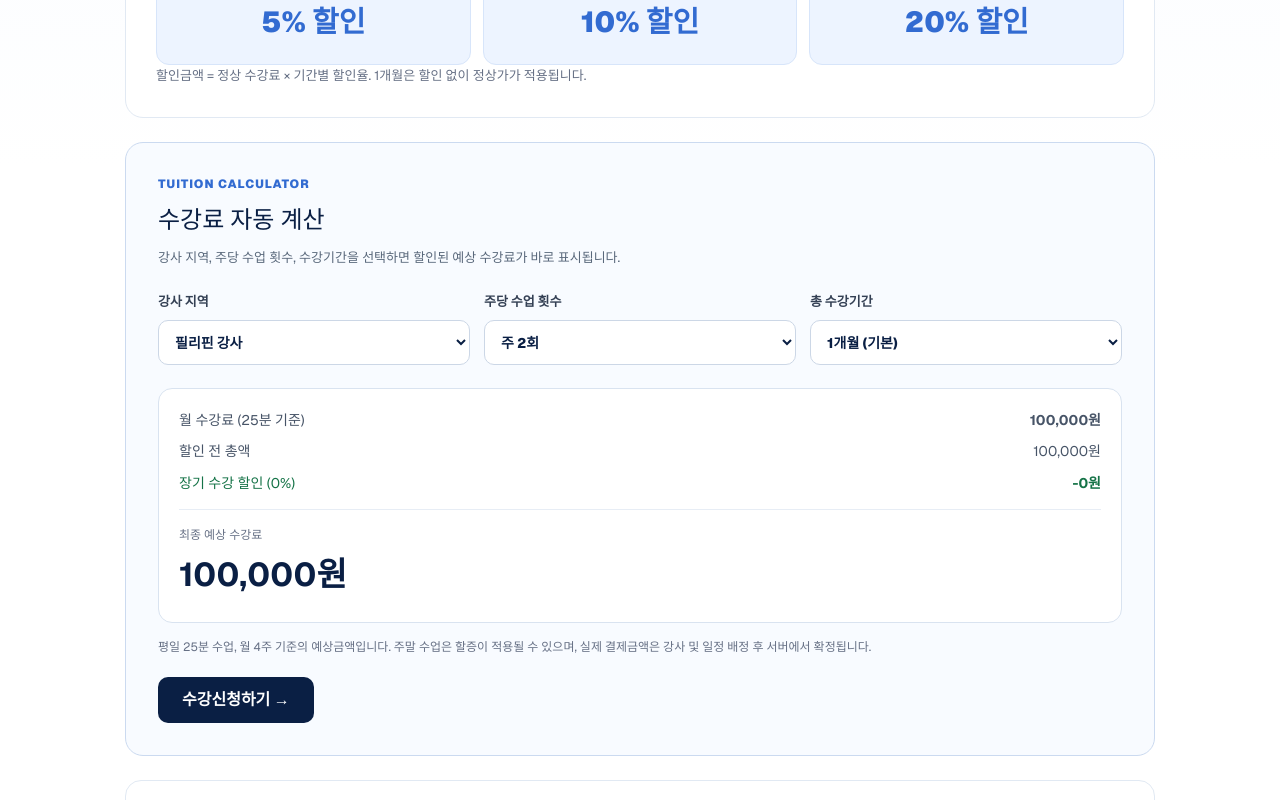
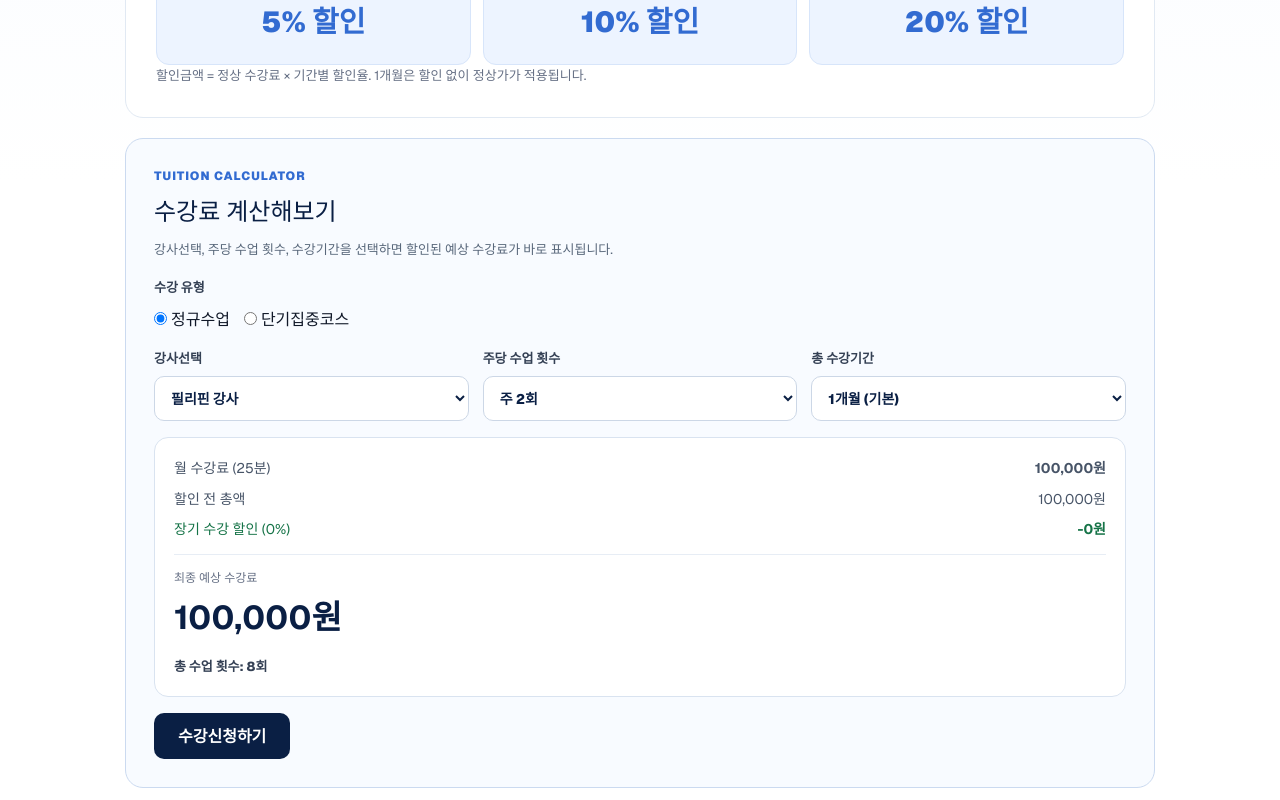
Before and after one commit to buyallkorea/talkly-platform, a Next.js app: page /tuition in a window 1280 px wide. Shown: the part 800-1600 px from the top of the page. Built offline with nearby package versions, Linux system fonts and the light colour scheme.

Commit message:
feat: streamline tuition information and lesson count preview

```diff
--- a/components/TuitionCalculator.tsx
+++ b/components/TuitionCalculator.tsx
@@ -9,7 +9,6 @@ import {
   type TuitionRegion,
   tuitionAmount,
 } from "@/lib/tuition";
-
 
 type Props = {
   region?: TuitionRegion;
@@ -25,14 +24,8 @@ type Props = {
 
 const won = (value: number) => value.toLocaleString("ko-KR") + "원";
 const inputStyle = {
-  width: "100%",
-  minHeight: "45px",
-  padding: "10px 12px",
-  color: "#0A1F44",
-  background: "#fff",
-  border: "1px solid #ccd7e6",
-  borderRadius: "10px",
-  fontSize: "14px",
+  width: "100%", minHeight: 45, padding: "10px 12px", color: "#0A1F44",
+  background: "#fff", border: "1px solid #ccd7e6", borderRadius: 10, fontSize: 14,
 } as const;
 
 export default function TuitionCalculator({
@@ -43,31 +36,49 @@ export default function TuitionCalculator({
   const [ownRegion, setOwnRegion] = useState<TuitionRegion>("philippines");
   const [ownWeekly, setOwnWeekly] = useState(2);
   const [ownMonths, setOwnMonths] = useState<TuitionMonths>(1);
+  const [courseType, setCourseType] = useState<"regular" | "intensive">("regular");
+  const [intensiveCount, setIntensiveCount] = useState(1);
   const actualRegion = region ?? ownRegion;
   const actualWeekly = weekly ?? ownWeekly;
   const actualMonths = months ?? ownMonths;
   const price = tuitionAmount(actualRegion, actualWeekly, actualMonths);
-  const consultationOnly = lessonMinutes !== 25;
-
+  const intensive = showEnrollLink && courseType === "intensive";
+  const consultationOnly = lessonMinutes !== 25 && !intensive;
+  const totalLessons = intensive ? intensiveCount : actualWeekly * 4 * actualMonths;
 
   return (
     <section aria-label="수강료 자동 계산" style={{
-      padding: "clamp(20px, 4vw, 32px)", border: "1px solid #cbdaf0",
-      background: "#f8fbff", borderRadius: "18px", marginTop: "24px",
+      padding: "clamp(18px,4vw,28px)", border: "1px solid #cbdaf0",
+      background: "#f8fbff", borderRadius: 18, marginTop: 20,
     }}>
-      <div style={{ color: "#326bd1", fontSize: 12, fontWeight: 900, letterSpacing: "0.08em" }}>TUITION CALCULATOR</div>
-      <h2 style={{ margin: "7px 0 8px", fontSize: 24, color: "#0A1F44" }}>수강료 자동 계산</h2>
-      <p style={{ margin: "0 0 22px", color: "#59687b", fontSize: 13, lineHeight: 1.75 }}>
-        강사 지역, 주당 수업 횟수, 수강기간을 선택하면 할인된 예상 수강료가 바로 표시됩니다.
+      <div style={{ color: "#326bd1", fontSize: 12, fontWeight: 900, letterSpacing: ".08em" }}>TUITION CALCULATOR</div>
+      <h2 style={{ margin: "7px 0 8px", fontSize: 24, color: "#0A1F44" }}>수강료 계산해보기</h2>
+      <p style={{ margin: "0 0 16px", color: "#59687b", fontSize: 13, lineHeight: 1.75 }}>
+        강사선택, 주당 수업 횟수, 수강기간을 선택하면 할인된 예상 수강료가 바로 표시됩니다.
       </p>
-      <div style={{ display: "grid", gridTemplateColumns: "repeat(auto-fit, minmax(170px, 1fr))", gap: 14 }}>
+      {showEnrollLink && (
+        <fieldset style={{ border: 0, padding: 0, margin: "0 0 16px" }}>
+          <legend style={{ color: "#344054", fontSize: 13, fontWeight: 800, marginBottom: 8 }}>수강 유형</legend>
+          <div style={{ display: "flex", gap: 14, flexWrap: "wrap" }}>
+            <label><input type="radio" name="tuition-course-type" checked={!intensive} onChange={() => setCourseType("regular")} /> 정규수업</label>
+            <label><input type="radio" name="tuition-course-type" checked={intensive} onChange={() => setCourseType("intensive")} /> 단기집중코스</label>
+          </div>
+        </fieldset>
+      )}
+      {intensive ? (
+        <label style={{ display: "block", maxWidth: 260, color: "#344054", fontSize: 13, fontWeight: 800 }}>
+          총 수업 횟수 (1~20회)
+          <select aria-label="단기집중코스 총 수업 횟수" value={intensiveCount} style={{ ...inputStyle, marginTop: 7 }}
+            onChange={(e) => setIntensiveCount(Number(e.target.value))}>
+            {Array.from({ length: 20 }, (_, i) => i + 1).map((n) => <option key={n} value={n}>{n}회</option>)}
+          </select>
+        </label>
+      ) : (
+        <div style={{ display: "grid", gridTemplateColumns: "repeat(auto-fit,minmax(170px,1fr))", gap: 14 }}>
           <label style={{ color: "#344054", fontSize: 13, fontWeight: 800 }}>
-          강사 지역
-          <select aria-label="강사 지역" value={actualRegion} style={{ ...inputStyle, marginTop: 7 }}
-            onChange={(e) => {
-              const next = e.target.value as TuitionRegion;
-              setOwnRegion(next); onRegionChange?.(next);
-            }}>
+            강사선택
+            <select aria-label="강사선택" value={actualRegion} style={{ ...inputStyle, marginTop: 7 }}
+              onChange={(e) => { const next = e.target.value as TuitionRegion; setOwnRegion(next); onRegionChange?.(next); }}>
               {TUITION_REGIONS.map((r) => <option value={r.key} key={r.key}>{r.label}</option>)}
             </select>
           </label>
@@ -81,58 +92,46 @@ export default function TuitionCalculator({
           <label style={{ color: "#344054", fontSize: 13, fontWeight: 800 }}>
             총 수강기간
             <select aria-label="총 수강기간" value={actualMonths} style={{ ...inputStyle, marginTop: 7 }}
-            onChange={(e) => {
-              const next = Number(e.target.value) as TuitionMonths;
-              setOwnMonths(next); onMonthsChange?.(next);
-            }}>
-            {TUITION_MONTHS.map((v) => (
-              <option value={v.months} key={v.months}>
+              onChange={(e) => { const next = Number(e.target.value) as TuitionMonths; setOwnMonths(next); onMonthsChange?.(next); }}>
+              {TUITION_MONTHS.map((v) => <option value={v.months} key={v.months}>
                 {v.months}개월{v.discount ? " (" + v.discount + "% 할인)" : " (기본)"}
-              </option>
-            ))}
+              </option>)}
             </select>
           </label>
         </div>
-
-      <div style={{ marginTop: 23, background: "#fff", borderRadius: 14, border: "1px solid #d9e3f0", padding: "20px" }}>
+      )}
+      <div aria-live="polite" style={{ marginTop: 16, background: "#fff", borderRadius: 14, border: "1px solid #d9e3f0", padding: 19 }}>
         {consultationOnly ? (
+          <><strong style={{ color: "#0A1F44" }}>50분 수업은 별도 상담</strong><p style={{ color: "#667085", fontSize: 13 }}>25분 수업 기준으로 다시 선택해 주세요.</p></>
+        ) : intensive ? (
           <>
-            <strong style={{ color: "#0A1F44", fontSize: 20 }}>50분 수업은 별도 상담</strong>
-            <p style={{ color: "#667085", fontSize: 13 }}>아래 금액은 25분 정규수업 기준입니다. 50분 수업의 실제 금액은 관리자와 상담해 주세요.</p>
+            <div style={{ display: "flex", justifyContent: "space-between", gap: 10, fontSize: 14, color: "#475467" }}>
+              <span>단기집중코스 25분 · {intensiveCount}회</span><strong>회당 40,000원</strong>
+            </div>
+            <div style={{ color: "#667085", fontSize: 12, marginTop: 14 }}>총 예상 수강료 (할인 없음)</div>
+            <strong style={{ display: "block", color: "#0A1F44", fontSize: 30 }}>{won(intensiveCount * 40000)}</strong>
           </>
         ) : (
           <>
-            <div style={{ display: "flex", justifyContent: "space-between", gap: 10, marginBottom: 9, color: "#475467", fontSize: 14 }}>
-              <span>월 수강료 (25분 기준)</span><strong>{won(price.monthly)}</strong>
+            <div style={{ display: "flex", justifyContent: "space-between", gap: 10, marginBottom: 8, color: "#475467", fontSize: 14 }}><span>월 수강료 (25분)</span><strong>{won(price.monthly)}</strong></div>
+            <div style={{ display: "flex", justifyContent: "space-between", gap: 10, marginBottom: 8, color: "#475467", fontSize: 14 }}><span>할인 전 총액</span><span>{won(price.regular)}</span></div>
+            <div style={{ display: "flex", justifyContent: "space-between", gap: 10, color: "#157347", fontSize: 14 }}><span>장기 수강 할인 ({price.rate}%)</span><strong>-{won(price.discount)}</strong></div>
+            <div style={{ borderTop: "1px solid #e7edf5", marginTop: 13, paddingTop: 14 }}>
+              <div style={{ color: "#667085", fontSize: 12 }}>최종 예상 수강료</div>
+              <strong style={{ display: "block", color: "#0A1F44", fontSize: "clamp(24px,5vw,33px)", marginTop: 4 }}>{won(price.final)}</strong>
             </div>
-            <div style={{ display: "flex", justifyContent: "space-between", gap: 10, marginBottom: 9, color: "#475467", fontSize: 14 }}>
-              <span>할인 전 총액</span><span>{won(price.regular)}</span>
-            </div>
-            <div style={{ display: "flex", justifyContent: "space-between", gap: 10, color: "#157347", fontSize: 14 }}>
-              <span>장기 수강 할인 ({price.rate}%)</span><strong>-{won(price.discount)}</strong>
-            </div>
-            <div style={{ borderTop: "1px solid #e7edf5", marginTop: 15, paddingTop: 16 }}>
-              <div style={{ color: "#667085", fontSize: 12 }}>최종 예상 수강료</div>
-              <strong style={{ display: "block", color: "#0A1F44", fontSize: "clamp(24px, 5vw, 33px)", marginTop: 4 }}>
-                {won(price.final)}
-              </strong>
-            </div>
-
           </>
         )}
+        {!consultationOnly && <p style={{ fontSize: 13, color: "#344054", margin: "12px 0 0", fontWeight: 800 }}>총 수업 횟수: {totalLessons.toLocaleString("ko-KR")}회</p>}
       </div>
-      <p style={{ margin: "14px 0 0", fontSize: 12, lineHeight: 1.8, color: "#667085" }}>
-        평일 25분 수업, 월 4주 기준의 예상금액입니다. 주말 수업은 할증이 적용될 수 있으며, 실제 결제금액은 강사 및 일정 배정 후 서버에서 확정됩니다.
-      </p>
-      {showEnrollLink && (
-        <Link href="/enroll" style={{
+      {!showEnrollLink && <p style={{ fontSize: 12, color: "#667085", margin: "12px 0 0" }}>
+        평일 25분 수업, 월 4주 기준의 예상금액입니다. 최종 결제금액은 서버에서 확정됩니다.
+      </p>}
+      {showEnrollLink && <Link href="/enroll" style={{
         display: "inline-flex", alignItems: "center", justifyContent: "center", minHeight: 46,
-          marginTop: 18, padding: "0 24px", borderRadius: 10,
+        marginTop: 16, padding: "0 24px", borderRadius: 10,
         color: "#fff", background: "#0A1F44", fontWeight: 800, textDecoration: "none",
-        }}>
-          수강신청하기 →
-        </Link>
-      )}
+      }}>수강신청하기</Link>}
     </section>
   );
 }
```
Lines whose indentation alone changed are shown as unchanged.
